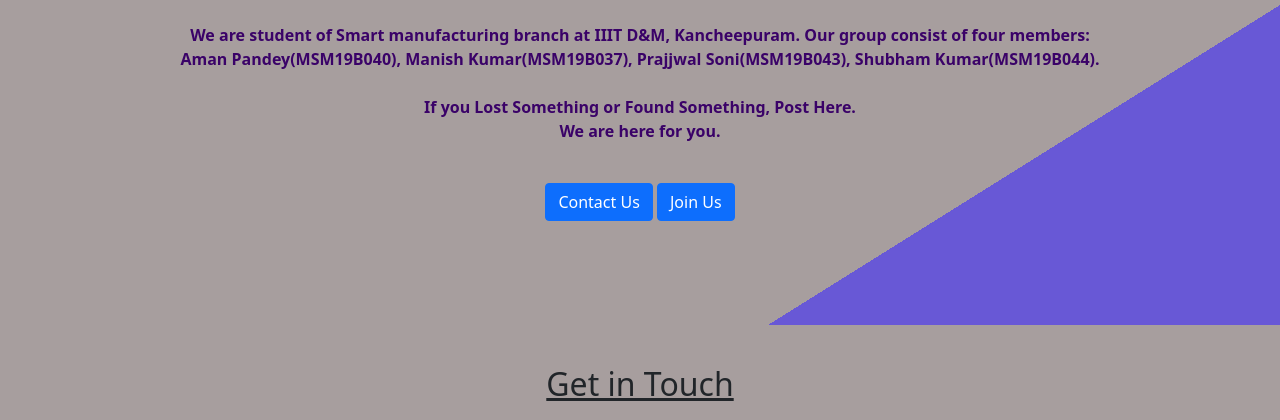
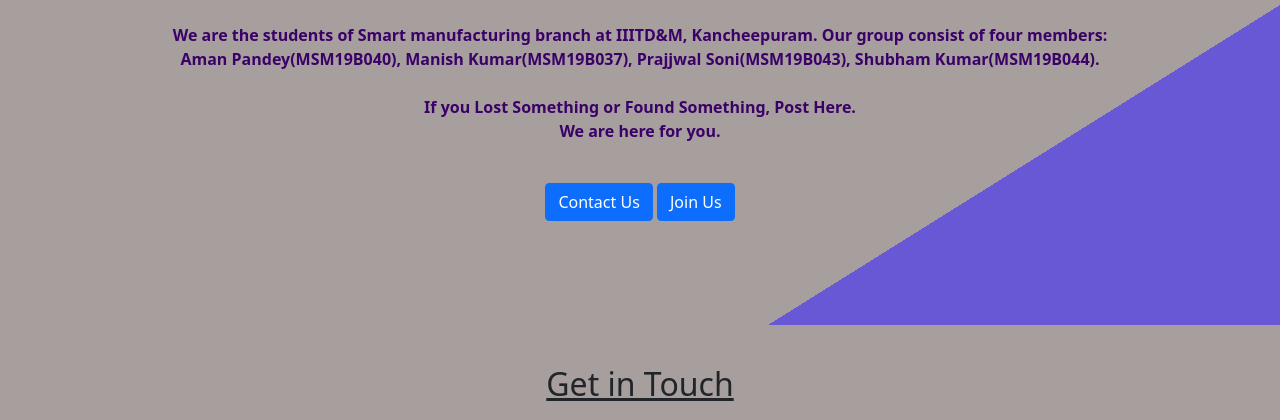
Before and after one commit to amanpandey-crypto/LostFound, a Django app: page /accounts/ in a window 1280 px wide. Shown: the part 475-895 px from the top of the page. Run offline with Django 3.2, Linux system fonts and the light colour scheme.

Commit message:
Update home.html
Updated text

```diff
--- a/accounts/templates/accounts/home.html
+++ b/accounts/templates/accounts/home.html
@@ -10,7 +10,7 @@
 {% if message_name %}
 <center>
        <h3>Thanks {{message_name}}</h3>
-       <p>We recieved your mail and will definitely look forward to this..</p>
+       <p>We have recieved your mail and will definitely look forward to this.</p>
 </center>
 {% endif %}
 
@@ -23,7 +23,7 @@
               </div>
               <br>
               <p class="text-center" style="color:rgb(58, 2, 104)"><b>
-                     We are student of Smart manufacturing branch at IIIT D&M, Kancheepuram. Our group consist of four members:<br>Aman Pandey(MSM19B040),
+                     We are the students of Smart manufacturing branch at IIITD&M, Kancheepuram. Our group consist of four members:<br>Aman Pandey(MSM19B040),
                      Manish Kumar(MSM19B037), Prajjwal Soni(MSM19B043), Shubham Kumar(MSM19B044).<br> <br>If you Lost Something or Found Something, Post Here.<br>We are here for you.
                      </b>
               </p>
```
